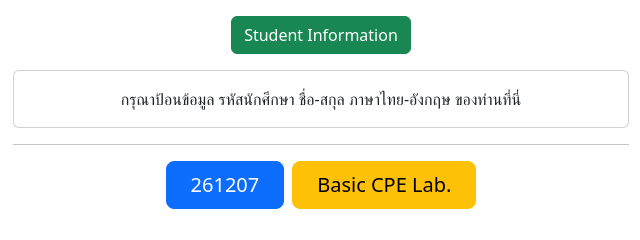
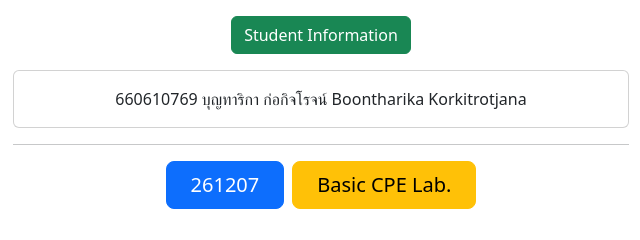
Before and after one commit to cpe207/lab01-navyney, a plain HTML site: page index.html in a window 1280 px wide. Both pictures are taken after a click on the button "Student Information". Shown: the part 515-755 px from the top of the page, 319-959 px from the left. Drawn offline with nearby package versions, Linux system fonts and the light colour scheme.

Commit message:
change laew

```diff
--- a/index.html
+++ b/index.html
@@ -50,8 +50,7 @@
           </p>
           <div class="collapse" id="collapseExample">
             <div class="card card-body">
-              กรุณาป้อนข้อมูล รหัสนักศึกษา ชื่อ-สกุล ภาษาไทย-อังกฤษ
-              ของท่านที่นี่
+              660610769 บุญทาริกา ก่อกิจโรจน์ Boontharika Korkitrotjana
             </div>
           </div>
         </div>
```
